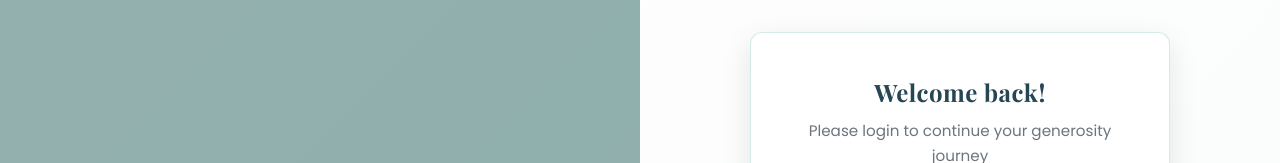
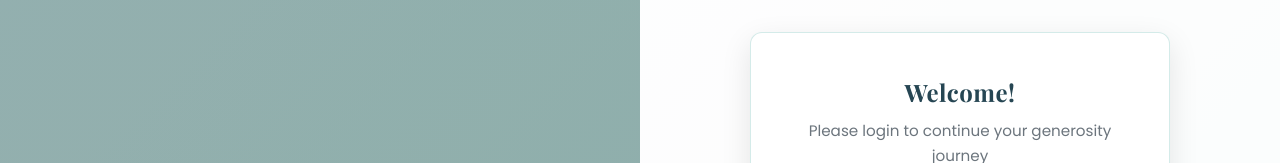
Before and after one commit to Bais-03/Charity-flow, a plain HTML site: page frontend/login.html in a window 1280 px wide. Shown: the top 163 px of the page. Drawn offline with nearby package versions, Linux system fonts and the light colour scheme.

Commit message:
login.html

```diff
--- a/frontend/login.html
+++ b/frontend/login.html
@@ -528,7 +528,7 @@
         <div class="login-form-container">
             <div class="login-card">
                 <div class="welcome-message">
-                    <h3>Welcome back!</h3>
+                    <h3>Welcome!</h3>
                     <p>Please login to continue your generosity journey</p>
                 </div>
 
@@ -721,4 +721,5 @@
         });
     </script>
 </body>
+
 </html>
```
